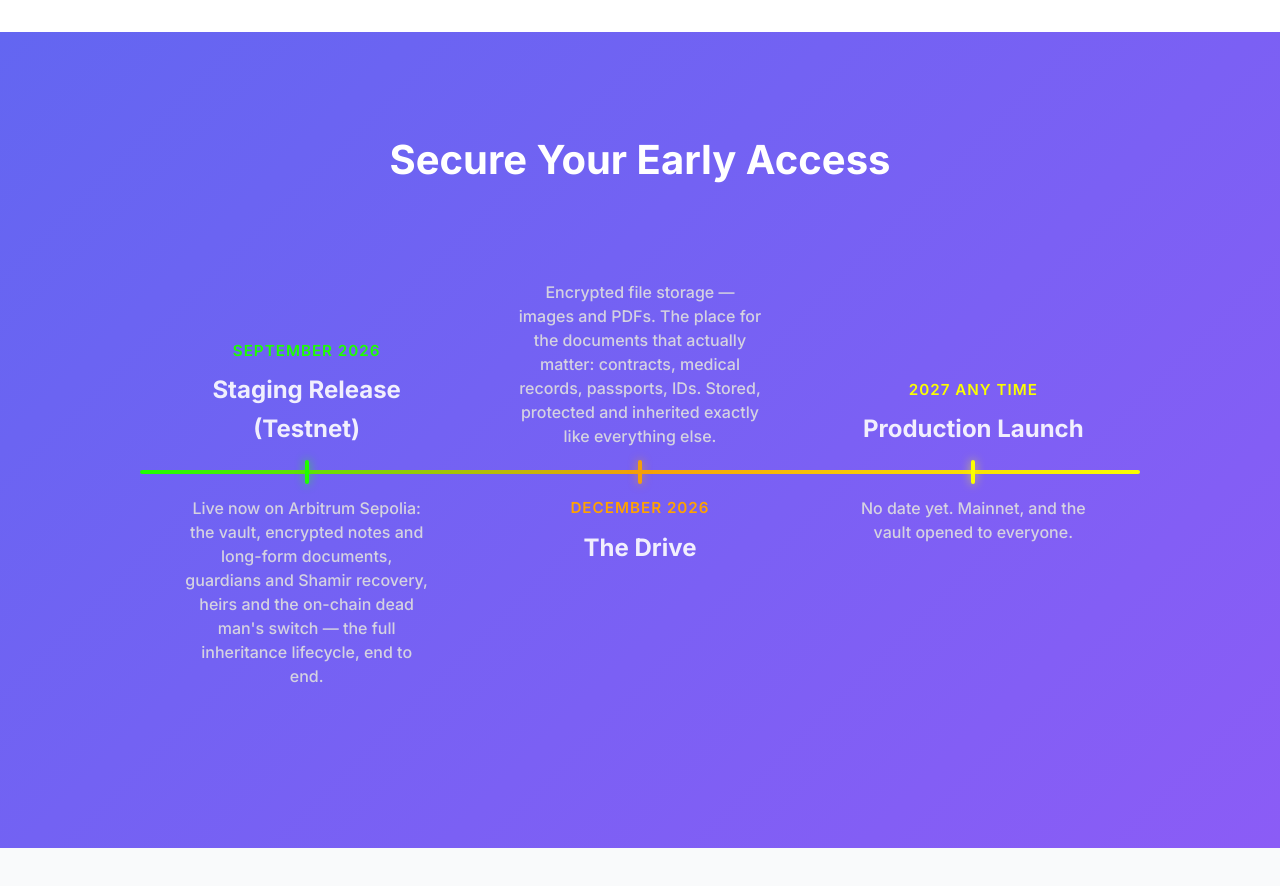
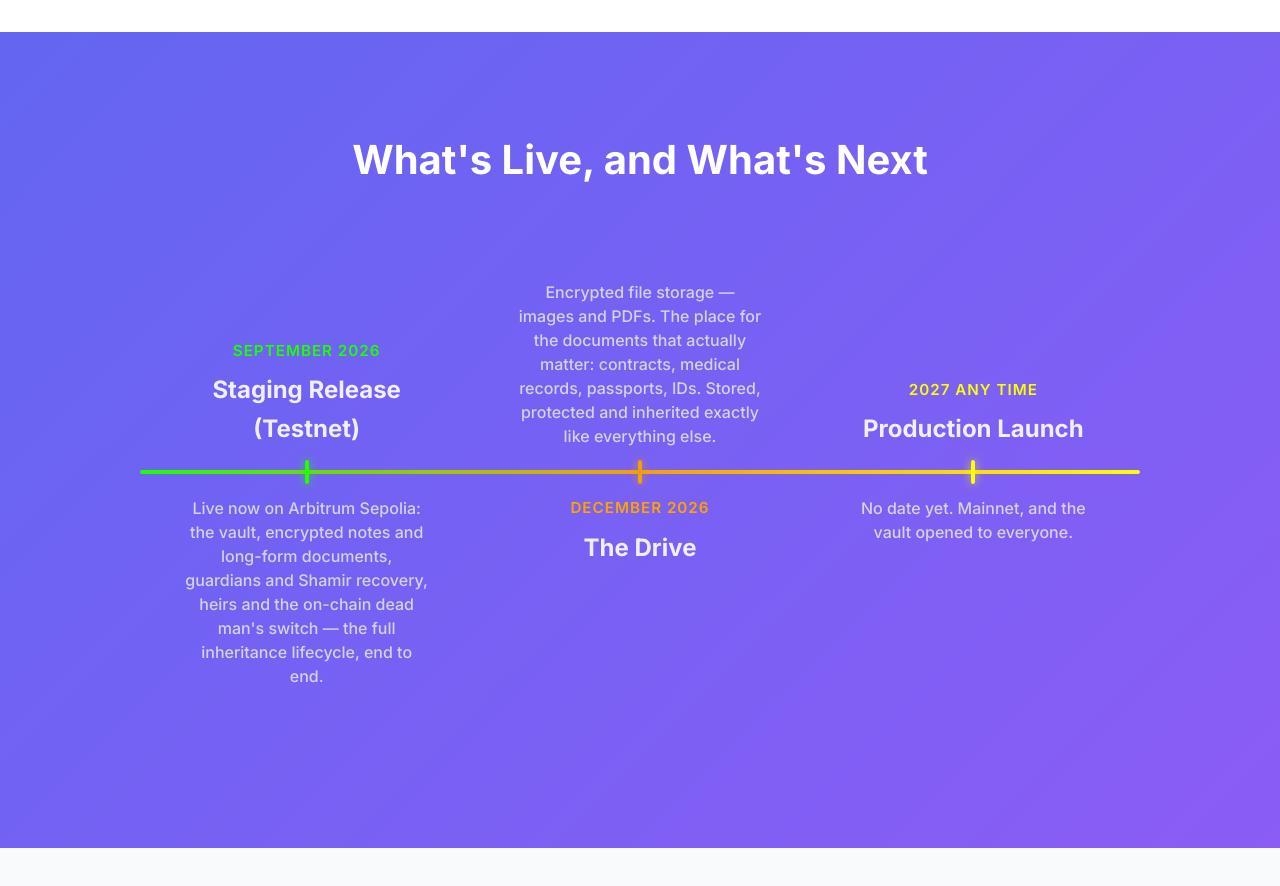
Before and after one commit to CrypleLLC/cryple-lp, a Next.js app: page /en in a window 1280 px wide. Shown: the part 5400-6286 px from the top of the page. Built offline with nearby package versions, Linux system fonts and the light colour scheme.

Commit message:
Update title

```diff
--- a/src/app/[lang]/page.tsx
+++ b/src/app/[lang]/page.tsx
@@ -184,7 +184,7 @@ export default async function Home({ params }: { params: Promise<{ lang: string
       {/* Early Access Form Section */}
       <section id="early-access" className="cta-section">
         <div style={{ maxWidth: '1200px', margin: '0 auto', padding: '0 1rem' }}>
-          <h2>{dict.roadmap.title}</h2>
+          <h2>{showEmailSubscription ? dict.roadmap.title : dict.roadmap.timelineTitle}</h2>
           {showEmailSubscription && (
             <p style={{ marginBottom: "2rem" }}>{dict.roadmap.subtitle}</p>
           )}
--- a/src/dictionaries/en.json
+++ b/src/dictionaries/en.json
@@ -57,6 +57,7 @@
   },
   "roadmap": {
     "title": "Secure Your Early Access",
+    "timelineTitle": "What's Live, and What's Next",
     "subtitle": "Join our waitlist today and secure your spot in our upcoming releases.",
     "alpha": {
       "date": "September 2026",
--- a/src/dictionaries/es.json
+++ b/src/dictionaries/es.json
@@ -57,6 +57,7 @@
   },
   "roadmap": {
     "title": "Asegura tu Acceso Anticipado",
+    "timelineTitle": "Próximos Lanzamientos",
     "subtitle": "Únete a nuestra lista de espera hoy y asegura tu lugar en nuestros próximos lanzamientos.",
     "alpha": {
       "date": "Septiembre de 2026",
--- a/src/dictionaries/pt-br.json
+++ b/src/dictionaries/pt-br.json
@@ -57,6 +57,7 @@
   },
   "roadmap": {
     "title": "Garanta seu Acesso Antecipado",
+    "timelineTitle": "Próximos Lançamentos",
     "subtitle": "Junte-se à nossa lista de espera hoje e garanta seu lugar nos próximos lançamentos.",
     "alpha": {
       "date": "Setembro de 2026",
```
